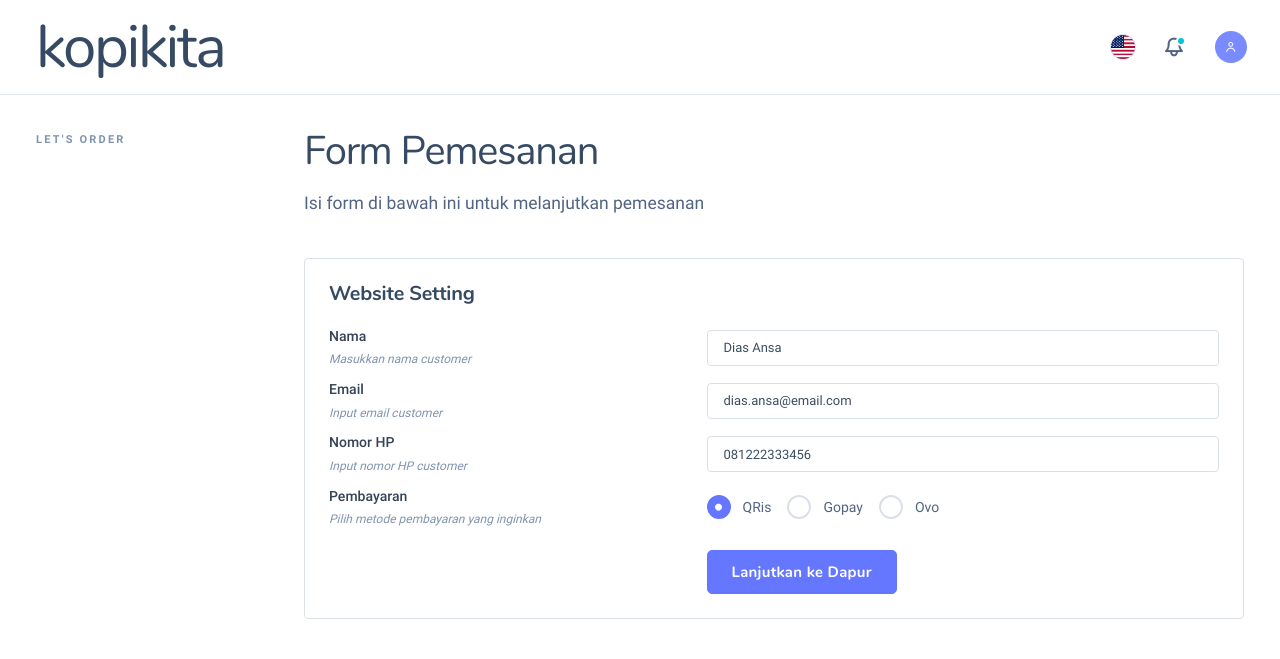
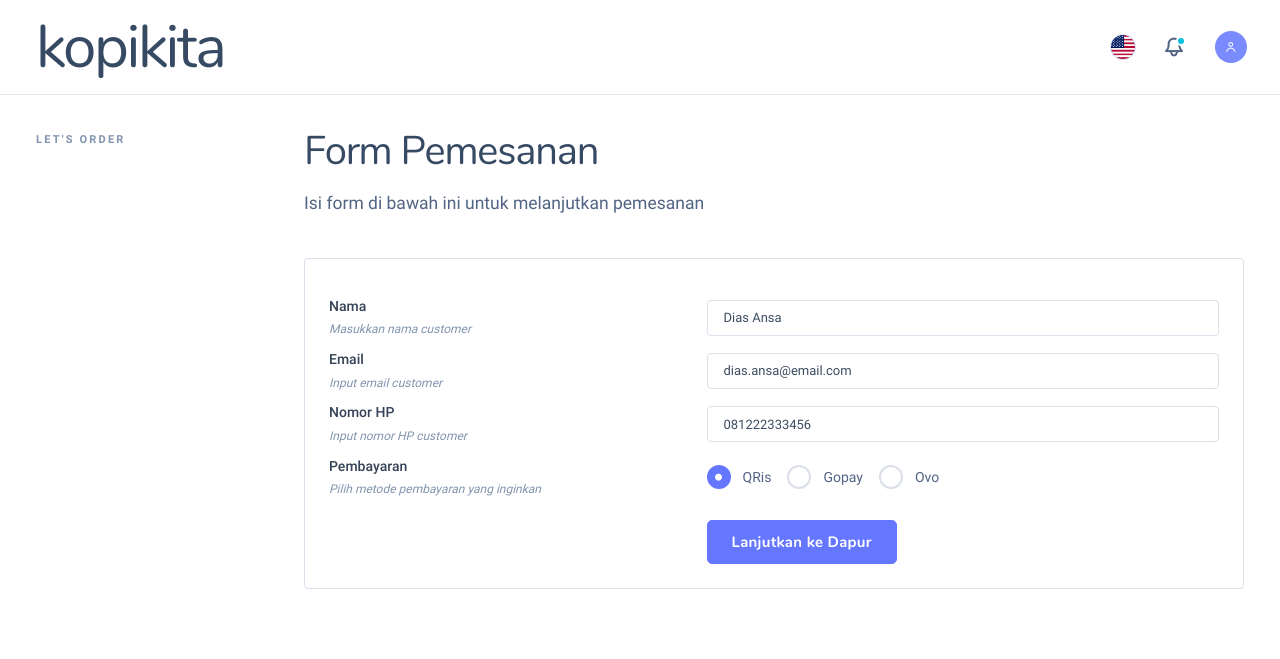
Before and after one commit to dimasanwaraziz/kopikita, a Django app: page /pesan in a window 1280 px wide. Shown: the top 659 px of the page. Run offline with Django 4.2, Linux system fonts and the light colour scheme; some libraries are stand-ins or nearby versions; some web fonts are replaced.

Commit message:
Hapus website setting

```diff
--- a/frontend/templates/frontend/pesan.html
+++ b/frontend/templates/frontend/pesan.html
@@ -23,7 +23,7 @@
                                             <div class="card card-bordered">
                                                 <div class="card-inner">
                                                     <div class="card-head">
-                                                        <h5 class="card-title">Website Setting</h5>
+                                                        <!-- <h5 class="card-title">Website Setting</h5> -->
                                                     </div>
                                                     <!-- <form action="#" class="gy-3"> -->
                                                         <div class="row g-3 align-center">
```
